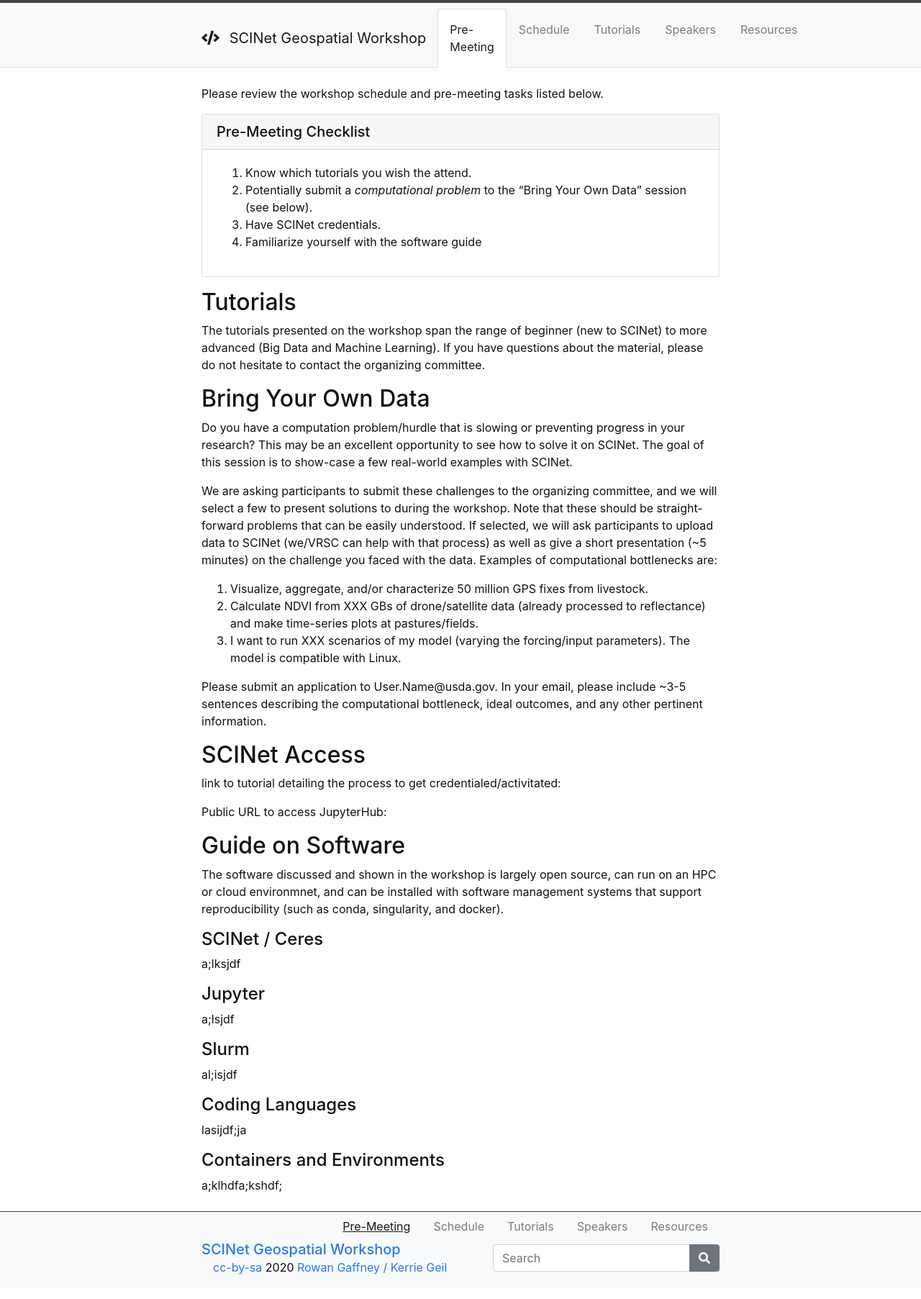
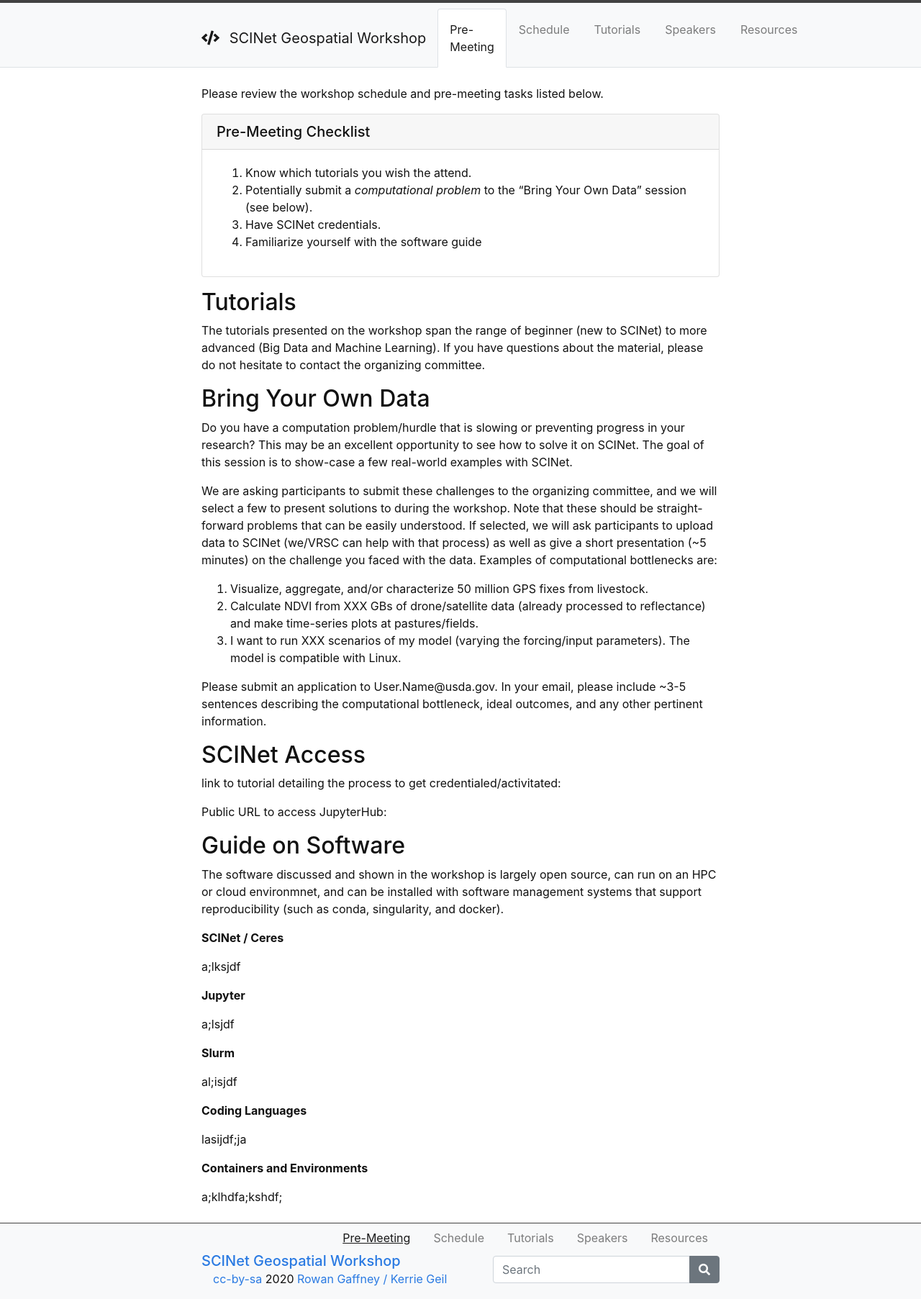
Before and after one commit to sstill88/SCINET-GEOSPATIAL-RESEARCH-WG, a Jekyll site: the page built from content/0-PreMeeting.md, in a window 1280 px wide. Shown: the whole page at 72% size. Built offline with Jekyll 4.4.1, drawn with Linux system fonts in a browser that asks for light colours.

```diff
--- a/content/0-PreMeeting.md
+++ b/content/0-PreMeeting.md
@@ -40,22 +40,22 @@ Public URL to access JupyterHub:
 
 The software discussed and shown in the workshop is largely open source, can run on an HPC or cloud environmnet, and can be installed with software management systems that support reproducibility (such as conda, singularity, and docker).
 
-#### SCINet / Ceres
+**SCINet / Ceres**
 
 a;lksjdf
 
-#### Jupyter
+**Jupyter**
 
 a;lsjdf
 
-#### Slurm
+**Slurm**
 
 al;isjdf
 
-#### Coding Languages
+**Coding Languages**
 
 lasijdf;ja
 
-#### Containers and Environments
+**Containers and Environments**
 
 a;klhdfa;kshdf;
```
